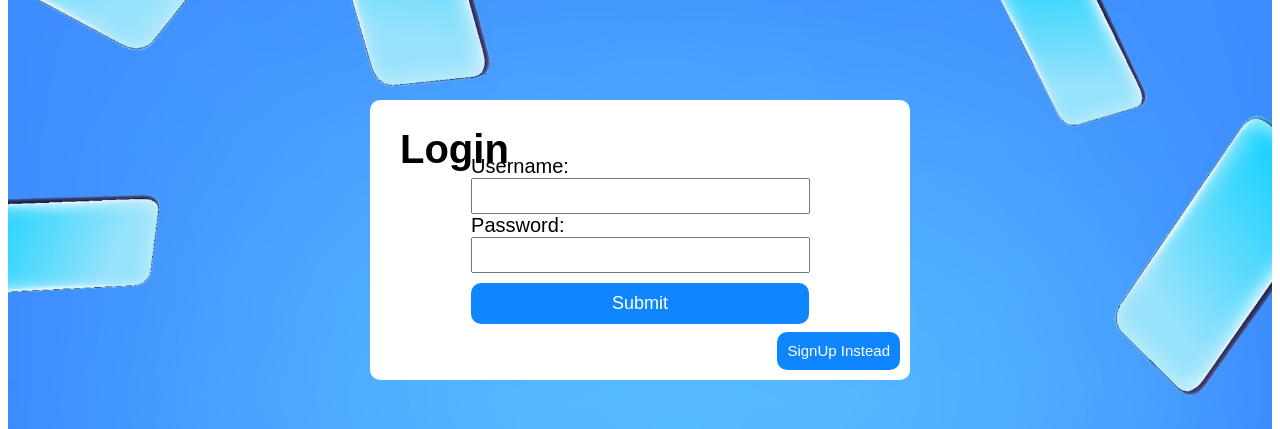
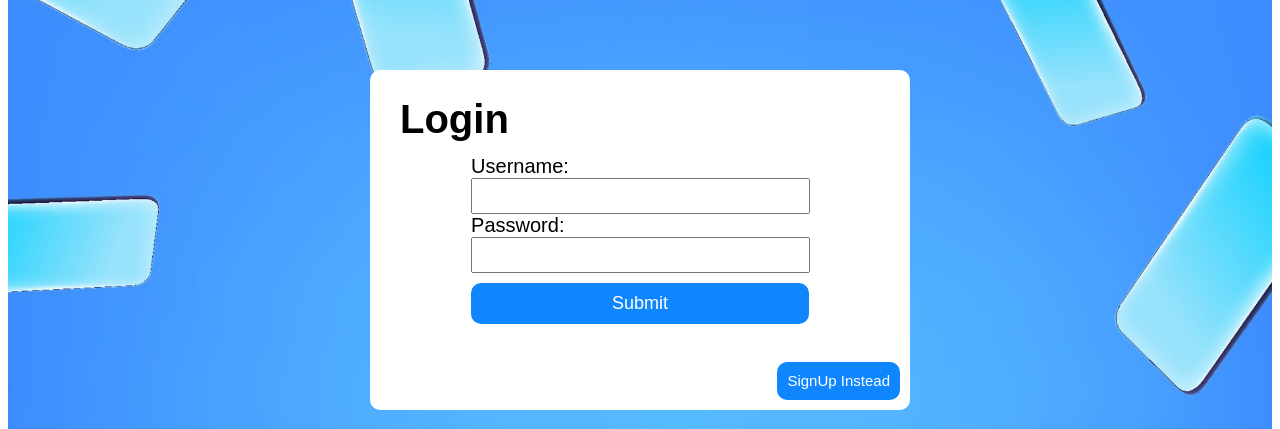
Before and after one commit to Antedbell20/IDGAF, a React (Vite) app in the folder client/: page /Login in a window 1280 px wide. Shown: the part 500-929 px from the top of the page. Built offline with nearby package versions, Linux system fonts and the light colour scheme.

Commit message:
fixed css looking off for different screen sizes

```diff
--- a/client/src/index.css
+++ b/client/src/index.css
@@ -7,6 +7,7 @@ html {
     display: flex;
     height: 85vh;
     justify-content: center;
+    align-items: center;
     background-image : url("./images/hi.jpeg");
     background-size: cover;
     background-position: absolute;
@@ -22,7 +23,8 @@ main {
 
 .login-form, .signup-form {
     width: 500px;
-    margin: 200px auto;
+    height: 300px;
+    margin: 10px;
     font-family: Arial, Helvetica, sans-serif;
     font-size: 20px;
     padding: 20px;
```
